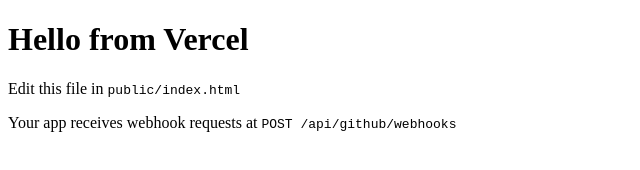
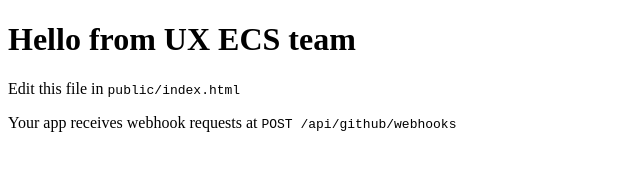
Before and after one commit to probot/example-vercel, a plain HTML site: page public/index.html in a window 1280 px wide. Shown: the whole page, without its empty margins (0-640 px from the left). Drawn offline with Linux system fonts and the light colour scheme.

Commit message:
Update index.html

```diff
--- a/public/index.html
+++ b/public/index.html
@@ -7,7 +7,7 @@
     <title>Hello from Vercel</title>
   </head>
   <body>
-    <h1>Hello from Vercel</h1>
+    <h1>Hello from UX ECS team</h1>
 
     <p>Edit this file in <code>public/index.html</code></p>
 
```
